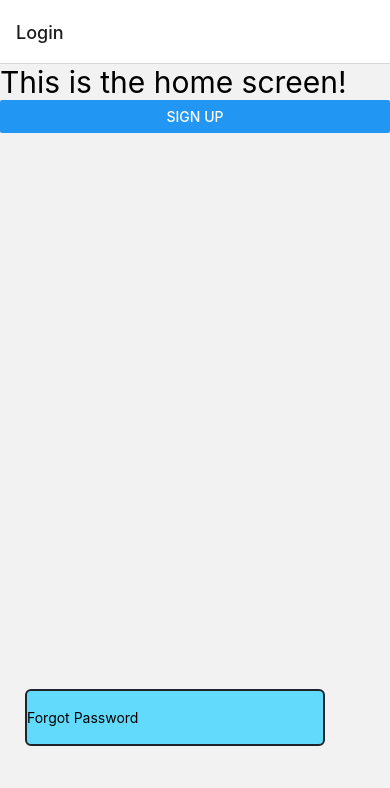
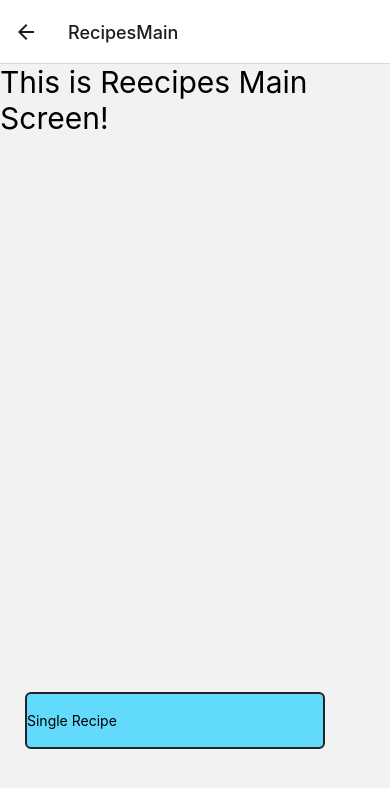
Before and after one commit to Full-Metal-Alchemist/NativEats, a React Native app in the folder app/: screen /RecipesMain in a window 390 px wide. Shown: the top 788 px of the page. Built offline with nearby package versions, Linux system fonts and the light colour scheme.

Commit message:
Modified two files for Recipe Screens and added routing in app.jsx file for those screens

```diff
--- a/app/App.jsx
+++ b/app/App.jsx
@@ -7,6 +7,8 @@ import { createStackNavigator } from '@react-navigation/stack';
 import Login from './screens/authentication/Login';
 import Signup from './screens/authentication/Signup';
 import ForgotPassword from './screens/authentication/ForgotPass';
+import RecipesMain from './screens/recipes/RecipesMainScreen';
+import RecipesSingle from './screens/recipes/RecipesSingleScreen';
 
 const Stack = createStackNavigator();
 
@@ -17,6 +19,8 @@ export default function App() {
         <Stack.Screen name="Login" component={Login} />
         <Stack.Screen name="Signup" component={Signup} />
         <Stack.Screen name="ForgotPassword" component={ForgotPassword} />
+        <Stack.Screen name="RecipesMain" component={RecipesMain} />
+        <Stack.Screen name="RecipesSingle" component={RecipesSingle} />
       </Stack.Navigator>
     </NavigationContainer>
   );
--- /dev/null
+++ b/app/screens/recipes/RecipesMainScreen.jsx
@@ -0,0 +1,41 @@
+import React from 'react';
+import {
+  Text, StyleSheet, View, Button, TouchableOpacity,
+} from 'react-native';
+
+const styles = StyleSheet.create({
+  text: {
+    fontSize: 30,
+  },
+  touchable: {
+    width: 300,
+    marginTop: 556,
+    marginLeft: 25,
+    paddingVertical: 18,
+    borderWidth: 2,
+    borderColor: '#20232a',
+    borderRadius: 6,
+    backgroundColor: '#61dafb',
+    color: '#20232a',
+    textAlign: 'center',
+    fontSize: 30,
+    fontWeight: 'bold',
+  },
+});
+
+function RecipesMain({ navigation }) {
+  console.log(navigation);
+  return (
+    <View>
+      <Text style={styles.text}>This is Reecipes Main Screen!</Text>
+      <TouchableOpacity
+        style={styles.touchable}
+        onPress={() => navigation.navigate('RecipesSingle')}
+      >
+        <Text>Single Recipe</Text>
+      </TouchableOpacity>
+    </View>
+  );
+}
+
+export default RecipesMain;
--- /dev/null
+++ b/app/screens/recipes/RecipesSingleScreen.jsx
@@ -0,0 +1,34 @@
+import React from 'react';
+import {
+  Text, StyleSheet, View, Button, TouchableOpacity,
+} from 'react-native';
+
+const styles = StyleSheet.create({
+  text: {
+    fontSize: 30,
+  },
+  touchable: {
+    width: 300,
+    marginTop: 556,
+    marginLeft: 25,
+    paddingVertical: 18,
+    borderWidth: 2,
+    borderColor: '#20232a',
+    borderRadius: 6,
+    backgroundColor: '#61dafb',
+    color: '#20232a',
+    textAlign: 'center',
+    fontSize: 30,
+    fontWeight: 'bold',
+  },
+});
+
+function RecipeSingle({ navigation }) {
+  return (
+    <View>
+      <Text style={styles.text}>This is the Signle Recipe screen!</Text>
+    </View>
+  );
+}
+
+export default RecipeSingle;
```
Also changed, not shown: app/screens/recipes/index.jsx (deleted).
